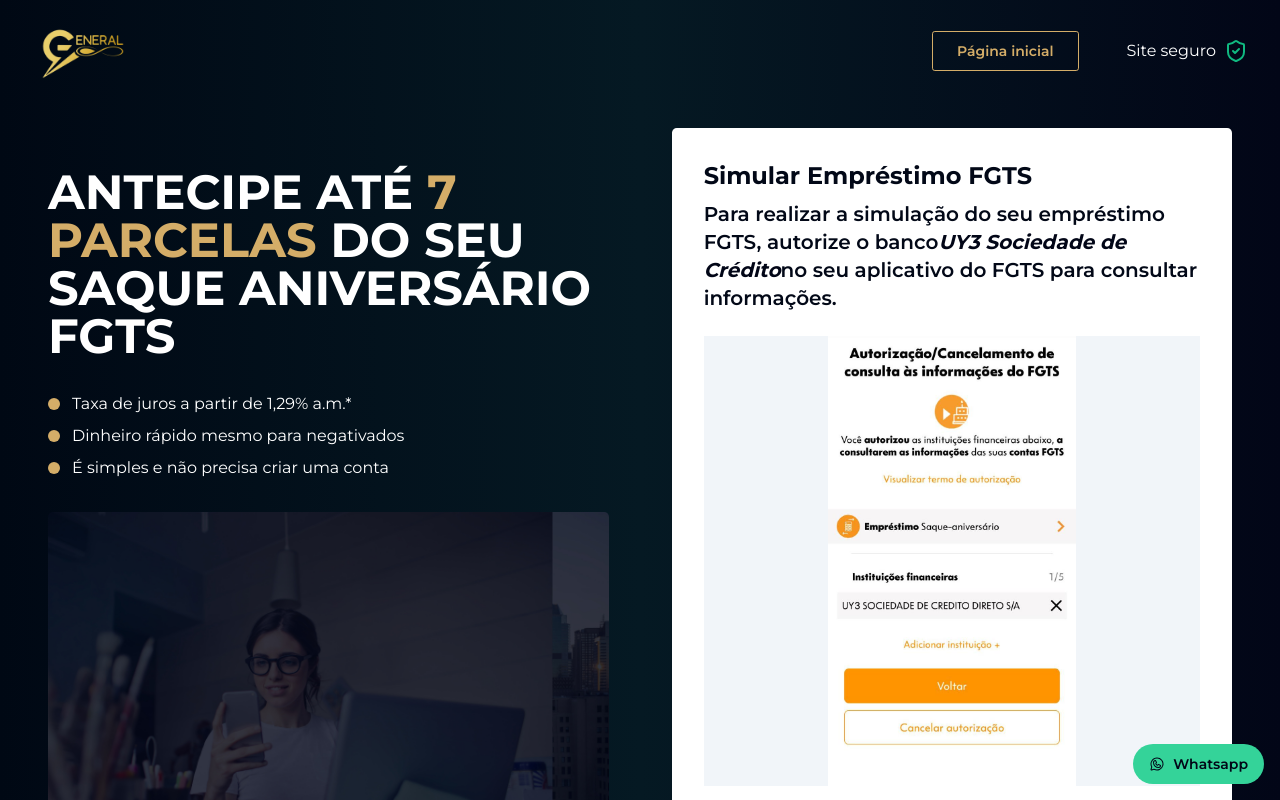
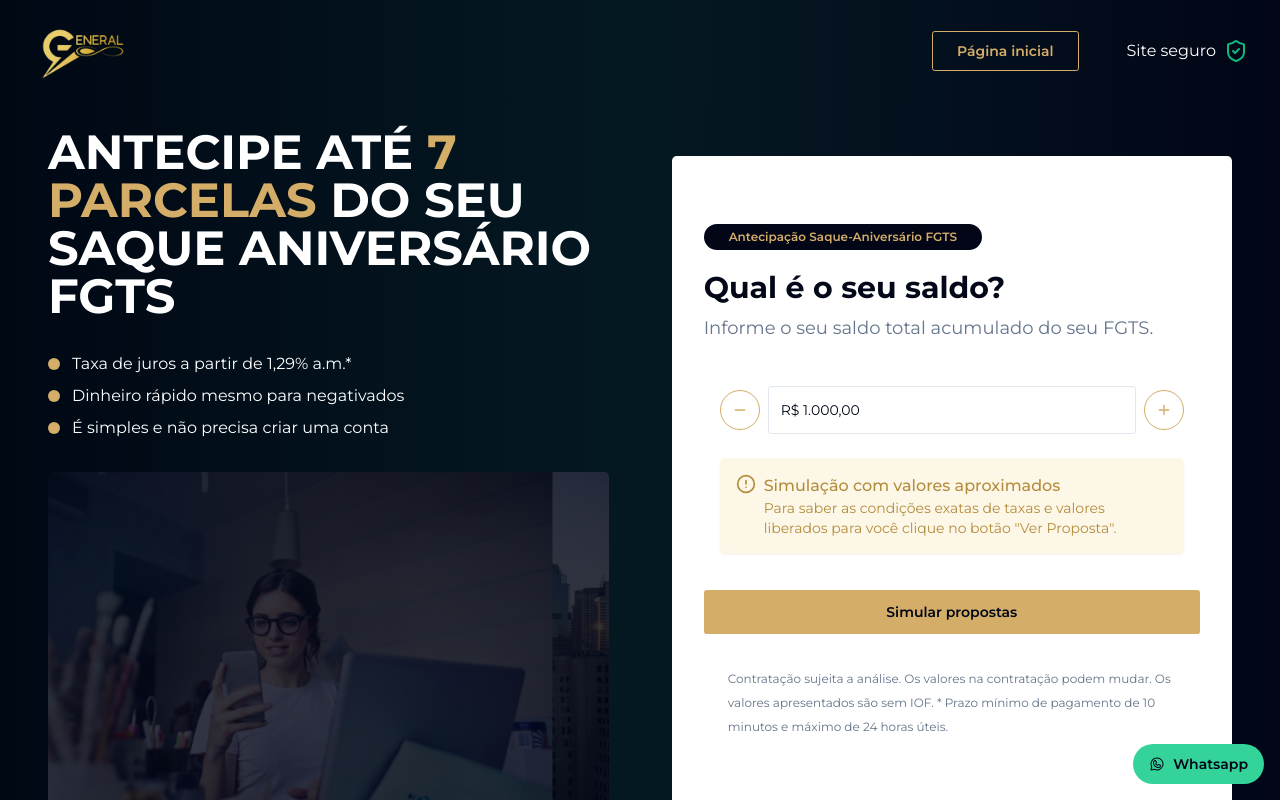
Before and after one commit to coderaw-io/generalcred-landing-page, a Next.js app: page /emprestimo/fgts in a window 1280 px wide. Shown: the top 800 px of the page. Built offline with nearby package versions, Linux system fonts and the light colour scheme; no server answers.

Commit message:
feat: finished form init component

```diff
--- a/src/app/emprestimo/fgts/_components/authorization-section.tsx
+++ b/src/app/emprestimo/fgts/_components/authorization-section.tsx
@@ -4,22 +4,25 @@
 import Image from "next/image";
 
 import { Button } from "@/components/ui/button";
+import { Checkbox } from "@/components/ui/checkbox";
+import { Label } from "@/components/ui/label";
 import { useStepper } from "@/hooks/use-stepper";
+import { useState } from "react";
 
 export function AuthorizationSection() {
   const { nextStep } = useStepper();
+  const [isChecked, setIsChecked] = useState(false);
 
   return (
     <div className="flex flex-col space-y-6">
       <div className="space-y-2">
-        <span className="text-2xl font-extrabold">
-          Simular Empréstimo FGTS
-        </span>
-        <h1 className="text-xl font-semibold">
+        <span className="text-2xl text-primary-gold font-extrabold">Passo 1</span>
+        <h1 className="text-2xl font-extrabold">Simular Empréstimo FGTS</h1>
+        <h4 className="text-xl font-semibold">
           Para realizar a simulação do seu empréstimo FGTS, autorize o banco
-          <strong className="italic text-slate-950">UY3 Sociedade de Crédito</strong>
+          <strong className="italic text-slate-950">UY3 Sociedade de Crédito</strong> {" "}
           no seu aplicativo do FGTS para consultar informações.
-        </h1>
+        </h4>
       </div>
 
       <div className="bg-slate-100 w-full flex justify-center items-center my-6">
@@ -27,9 +30,27 @@
           src={authorizationImg}
           width={738}
           height={1339}
-          className="w-1/2 object-cover"
+          className="w-[37%] object-cover"
           alt="Autorização de consulta no app do FGTS"
         />
+      </div>
+
+      <div className="flex flex-row items-start space-x-3 space-y-0">
+        <div>
+          <Checkbox
+            checked={isChecked}
+            onCheckedChange={(checked) => setIsChecked(!!checked)}
+          />
+        </div>
+        <div className="space-y-1 leading-none">
+          <Label>
+            Já autorizei o banco {" "}
+            <span className="text-slate-950/70 italic hover:underline">
+              UY3 Sociedade de Crédito
+            </span>{" "}
+            para buscar informações do meu FGTS.
+          </Label>
+        </div>
       </div>
 
       <Button
@@ -37,13 +58,16 @@
         size="lg"
         className="w-full hover:bg-primary hover:text-primary-gold mt-6"
         onClick={() => nextStep()}
+        disabled={!isChecked}
       >
         Próxima Etapa
       </Button>
 
-      <small className="text-xs text-center text-muted-foreground">
-        Imagens obtidas do aplicativo FGTS da CEF em 02/06/2024, sujeitas a alteração.
-      </small>
+      <div className="flex justify-center items-center py-3">
+        <small className="text-xs text-center text-muted-foreground">
+          Imagens obtidas do aplicativo FGTS da CEF em 20/01/2025, sujeitas a alteração. <br />
+        </small>
+      </div>
     </div>
-  )
+  );
 }
--- a/src/app/emprestimo/fgts/_components/form-content.tsx
+++ b/src/app/emprestimo/fgts/_components/form-content.tsx
@@ -4,6 +4,7 @@
 import { useState } from 'react'
 import { AuthorizationSection } from './authorization-section'
 import { PersonalDataForm } from './form-data'
+import { FormInit } from './form-init'
 import { Stepper } from './stepper'
 
 export function FormContent() {
@@ -17,6 +18,10 @@
           <form>
             <Stepper
               steps={[
+                {
+                  label: 'Inicio da simulação',
+                  content: <FormInit />
+                },
                 {
                   label: 'Autorização da consulta no app do FGTS',
                   content: <AuthorizationSection />
--- a/src/app/emprestimo/fgts/_components/form-data.tsx
+++ b/src/app/emprestimo/fgts/_components/form-data.tsx
@@ -87,7 +87,10 @@
 
   return (
     <div className="pb-6">
-      <div className="space-y-2 py-6">
+      <div className="space-y-2 pb-8">
+        <span className="text-2xl text-primary-gold font-extrabold">
+          Passo 2
+        </span>
         <h1 className="text-xl font-semibold md:text-2xl">
           Estamos quase lá? Para ver o resultado da <br />
           sua simulação, informe seus dados
--- /dev/null
+++ b/src/app/emprestimo/fgts/_components/form-init.tsx
@@ -0,0 +1,48 @@
+import { Badge } from "@/components/ui/badge";
+import { Button } from "@/components/ui/button";
+import { useStepper } from "@/hooks/use-stepper";
+import { LoanSimulator } from "./loan-simulator";
+
+export function FormInit() {
+  const { nextStep } = useStepper()
+
+  return (
+    <div className="flex flex-col items-center space-y-6 pt-6 pb-12">
+      <div className="space-y-2">
+        <div className="flex items-center py-3">
+          <Badge className="py-1 px-6 bg-slate-950 text-primary-gold font-semibold">
+            Antecipação Saque-Aniversário FGTS
+          </Badge>
+        </div>
+
+        <h1 className="text-xl font-extrabold sm:text-3xl">
+          Qual é o seu saldo?
+        </h1>
+
+        <p className="text-lg text-muted-foreground">
+          Informe o seu saldo total acumulado do seu FGTS.
+        </p>
+
+        <div className="py-3">
+          <LoanSimulator />
+        </div>
+
+        <Button
+          type="button"
+          size="lg"
+          className="w-full hover:bg-primary hover:text-primary-gold mt-6"
+          onClick={() => nextStep()}
+        >
+          Simular propostas
+        </Button>
+
+        <div className="max-w-md w-full mx-auto pt-6">
+          <small className="text-xs text-muted-foreground">
+            Contratação sujeita a análise. Os valores na contratação podem mudar. Os valores apresentados são sem IOF.
+            * Prazo mínimo de pagamento de 10 minutos e máximo de 24 horas úteis.
+          </small>
+        </div>
+      </div>
+    </div>
+  )
+}
--- /dev/null
+++ b/src/app/emprestimo/fgts/_components/loan-simulator.tsx
@@ -0,0 +1,73 @@
+"use client"
+
+import { Button } from "@/components/ui/button"
+import { Card } from "@/components/ui/card"
+import { Input } from "@/components/ui/input"
+import { maskMoney } from "@/utils/mask-money"
+import { AlertCircle, MinusIcon, PlusIcon } from "lucide-react"
+import { useState } from "react"
+
+export function LoanSimulator() {
+  const [balance, setBalance] = useState(1000)
+
+  const incrementBalance = () => setBalance((prev) => prev + 500)
+  const decrementBalance = () => setBalance((prev) => Math.max(0, prev - 500))
+
+  const handleChange = (e: React.ChangeEvent<HTMLInputElement>) => {
+    const rawValue = e.target.value.replace(/[^\d,]/g, "").replace(",", ".")
+    const numericValue = parseFloat(rawValue) || 0
+    setBalance(numericValue)
+  }
+
+  return (
+    <div className="w-full max-w-lg p-4 space-y-6">
+      <div className="space-y-4">
+        <div>
+          <div className="flex items-center gap-2 mt-2">
+            <Button
+              type="button"
+              variant="outline"
+               size="icon"
+               className="size-10 rounded-full"
+               onClick={decrementBalance}
+               >
+              <MinusIcon className="size-4" />
+            </Button>
+
+            <div className="relative flex-1">
+              <Input
+                type="text"
+                className="h-12"
+                inputMode="numeric"
+                value={maskMoney(balance.toFixed(2).replace(".", ""))}
+                onChange={handleChange}
+              />
+            </div>
+
+            <Button
+              type="button"
+              variant="outline"
+              size="icon"
+              className="size-10 rounded-full"
+              onClick={incrementBalance}
+            >
+              <PlusIcon className="size-4" />
+            </Button>
+          </div>
+        </div>
+      </div>
+
+      <Card className="p-4 bg-[#FDF7E7] border-none">
+        <div className="flex gap-2">
+          <AlertCircle className="h-5 w-5 text-[#B38C3C] flex-shrink-0" />
+          <div>
+            <p className="font-medium text-[#B38C3C]">Simulação com valores aproximados</p>
+            <p className="text-sm text-[#B38C3C]">
+              Para saber as condições exatas de taxas e valores liberados para você clique no botão "Ver Proposta".
+            </p>
+          </div>
+        </div>
+      </Card>
+    </div>
+  )
+}
```
